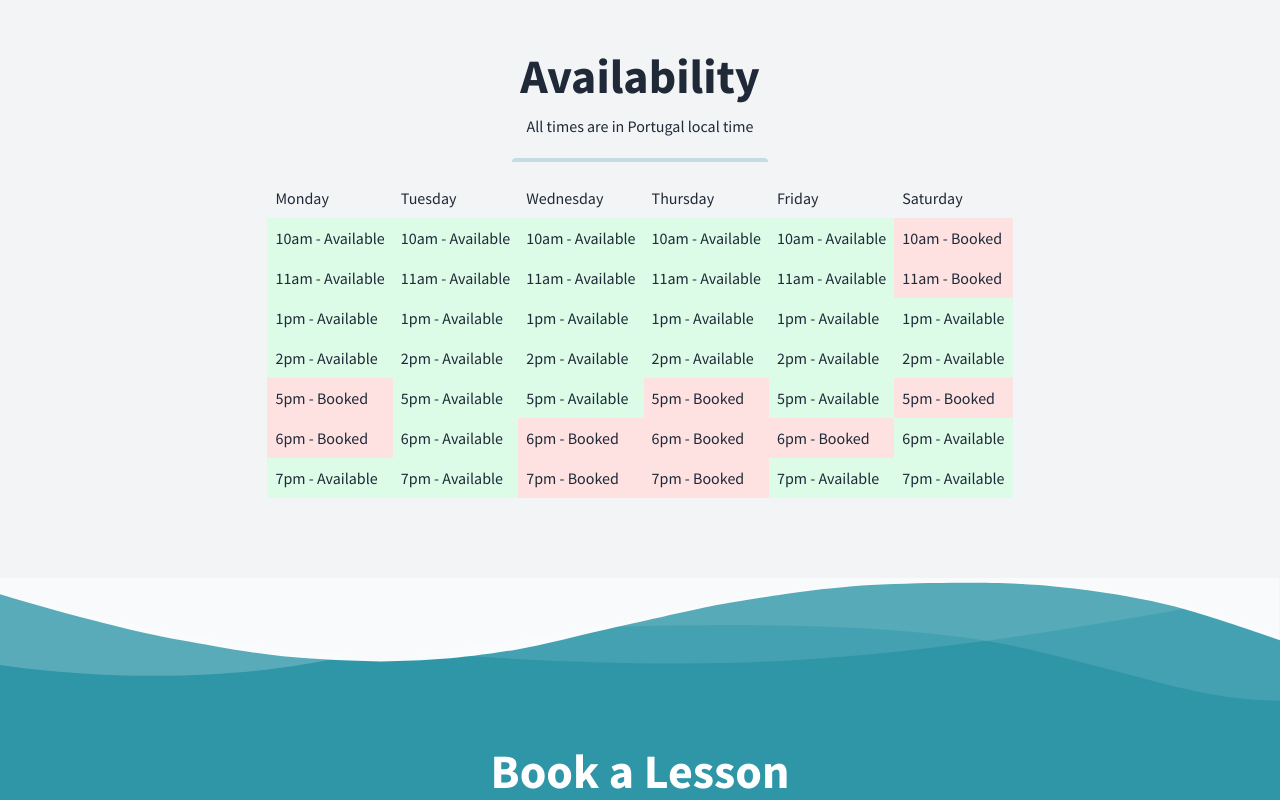
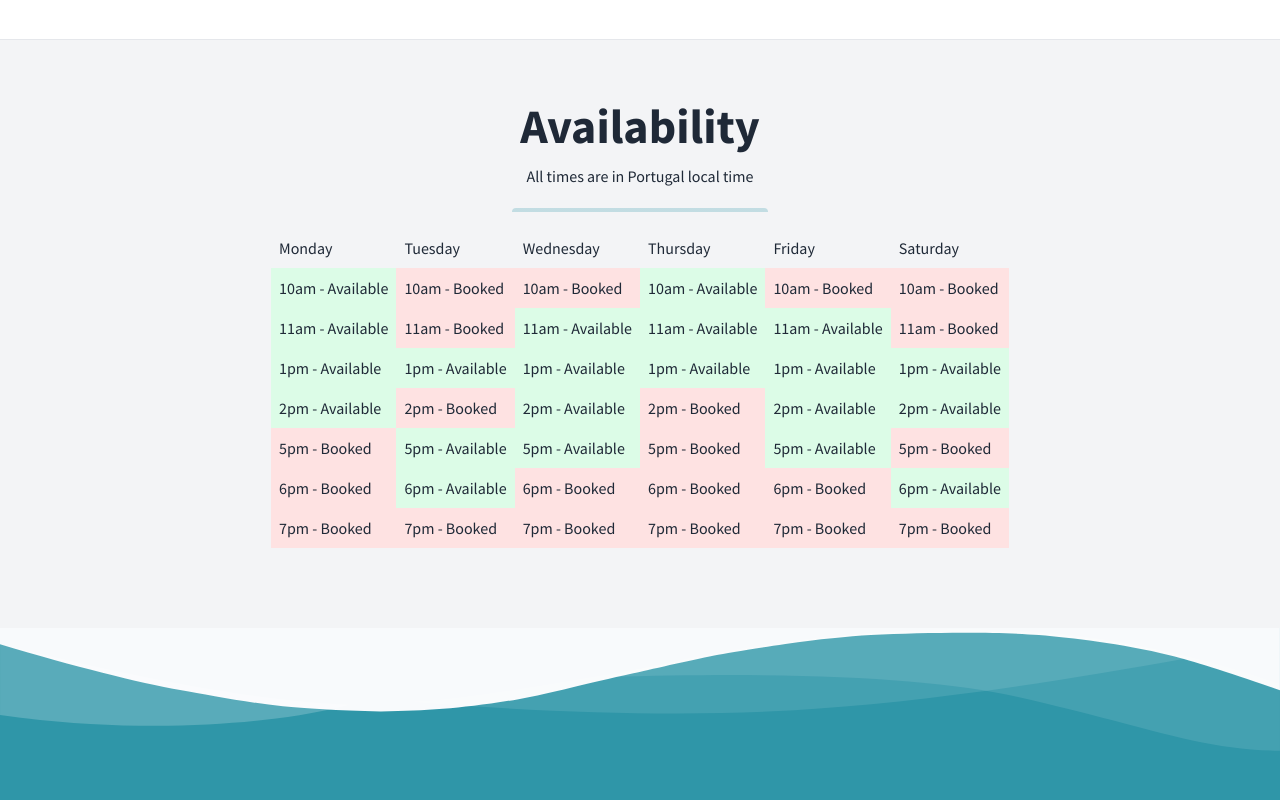
Before and after one commit to jameslawler/ritafaria, a plain HTML site: page index.html in a window 1280 px wide. Shown: the part 1822-2622 px from the top of the page. Drawn offline with nearby package versions, Linux system fonts and the light colour scheme.

Commit message:
Update index.html

```diff
--- a/index.html
+++ b/index.html
@@ -125,7 +125,7 @@
             Learn Portuguese from Portugal with a native!
           </h1>
           <p class="leading-normal text-2xl mb-8">
-            Remote classes tailored to your needs
+            Remote/in-person classes tailored to your needs
           </p>
         </div>
       </div>
@@ -183,7 +183,7 @@
               What I offer?
             </h3>
             <p class="text-gray-600 mb-8">
-              Classes of 45 min each with a native Portuguese speaker. During
+              Classes of 60 min each with a native Portuguese speaker. During
               the classes we will practice vocabulary, grammar, reading
               comprehension and speaking according to your level and area of
               interest. The Portuguese language has a challenging way of
@@ -227,6 +227,9 @@
                 I am a Master in Translation and I have experience teaching
                 Portuguese as a second language at the Munich Community college
                 (Volkshochschule München) and also private tutoring.
+                <br />
+                <br />
+                I am the author of a Portuguese learning book called "<a class="underline text-blue-600 hover:text-blue-800 visited:text-purple-600" href="https://www.portuguesefromportugal.com/books/">Learn Portuguese with Poetry</a>"
                 <br />
                 <br />
                 I am the co-founder of the learning platform
@@ -345,21 +348,21 @@
             <div class="p-2 bg-green-100">2pm - Available</div>
             <div class="p-2 bg-red-100">5pm - Booked</div>
             <div class="p-2 bg-red-100">6pm - Booked</div>
-            <div class="p-2 bg-green-100">7pm - Available</div>
+            <div class="p-2 bg-red-100">7pm - Booked</div>
           </div>
           <div>
             <div class="p-2">Tuesday</div>
-            <div class="p-2 bg-green-100">10am - Available</div>
-            <div class="p-2 bg-green-100">11am - Available</div>
+            <div class="p-2 bg-red-100">10am - Booked</div>
+            <div class="p-2 bg-red-100">11am - Booked</div>
             <div class="p-2 bg-green-100">1pm - Available</div>
-            <div class="p-2 bg-green-100">2pm - Available</div>
+            <div class="p-2 bg-red-100">2pm - Booked</div>
             <div class="p-2 bg-green-100">5pm - Available</div>
             <div class="p-2 bg-green-100">6pm - Available</div>
-            <div class="p-2 bg-green-100">7pm - Available</div>
+            <div class="p-2 bg-red-100">7pm - Booked</div>
           </div>
           <div>
             <div class="p-2">Wednesday</div>
-            <div class="p-2 bg-green-100">10am - Available</div>
+            <div class="p-2 bg-red-100">10am - Booked</div>
             <div class="p-2 bg-green-100">11am - Available</div>
             <div class="p-2 bg-green-100">1pm - Available</div>
             <div class="p-2 bg-green-100">2pm - Available</div>
@@ -372,20 +375,20 @@
             <div class="p-2 bg-green-100">10am - Available</div>
             <div class="p-2 bg-green-100">11am - Available</div>
             <div class="p-2 bg-green-100">1pm - Available</div>
-            <div class="p-2 bg-green-100">2pm - Available</div>
+            <div class="p-2 bg-red-100">2pm - Booked</div>
             <div class="p-2 bg-red-100">5pm - Booked</div>
             <div class="p-2 bg-red-100">6pm - Booked</div>
             <div class="p-2 bg-red-100">7pm - Booked</div>
           </div>
           <div>
             <div class="p-2">Friday</div>
-            <div class="p-2 bg-green-100">10am - Available</div>
+            <div class="p-2 bg-red-100">10am - Booked</div>
             <div class="p-2 bg-green-100">11am - Available</div>
             <div class="p-2 bg-green-100">1pm - Available</div>
             <div class="p-2 bg-green-100">2pm - Available</div>
             <div class="p-2 bg-green-100">5pm - Available</div>
             <div class="p-2 bg-red-100">6pm - Booked</div>
-            <div class="p-2 bg-green-100">7pm - Available</div>
+            <div class="p-2 bg-red-100">7pm - Booked</div>
           </div>
           <div>
             <div class="p-2">Saturday</div>
@@ -395,7 +398,7 @@
             <div class="p-2 bg-green-100">2pm - Available</div>
             <div class="p-2 bg-red-100">5pm - Booked</div>
             <div class="p-2 bg-green-100">6pm - Available</div>
-            <div class="p-2 bg-green-100">7pm - Available</div>
+            <div class="p-2 bg-red-100">7pm - Booked</div>
           </div>
         </div>
       </div>
```
